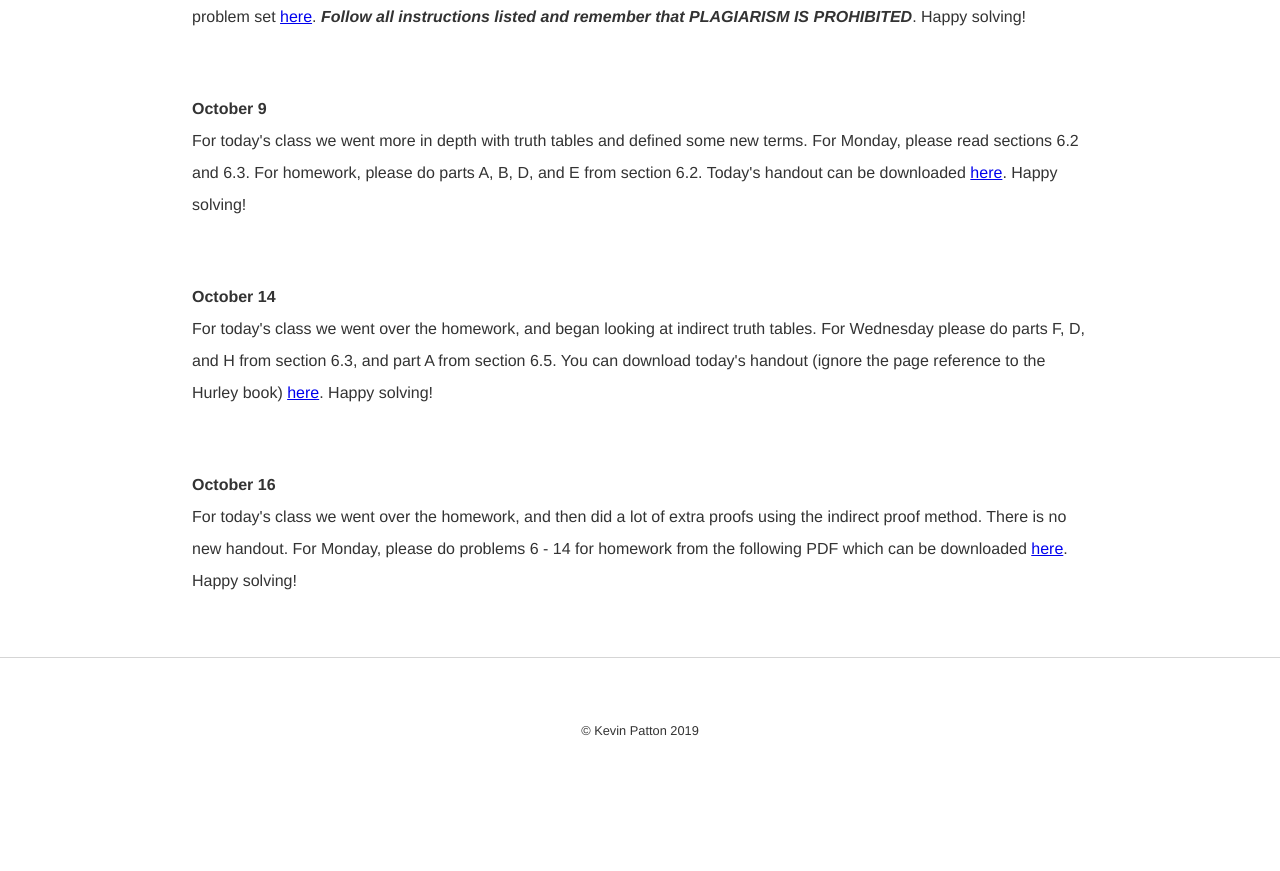
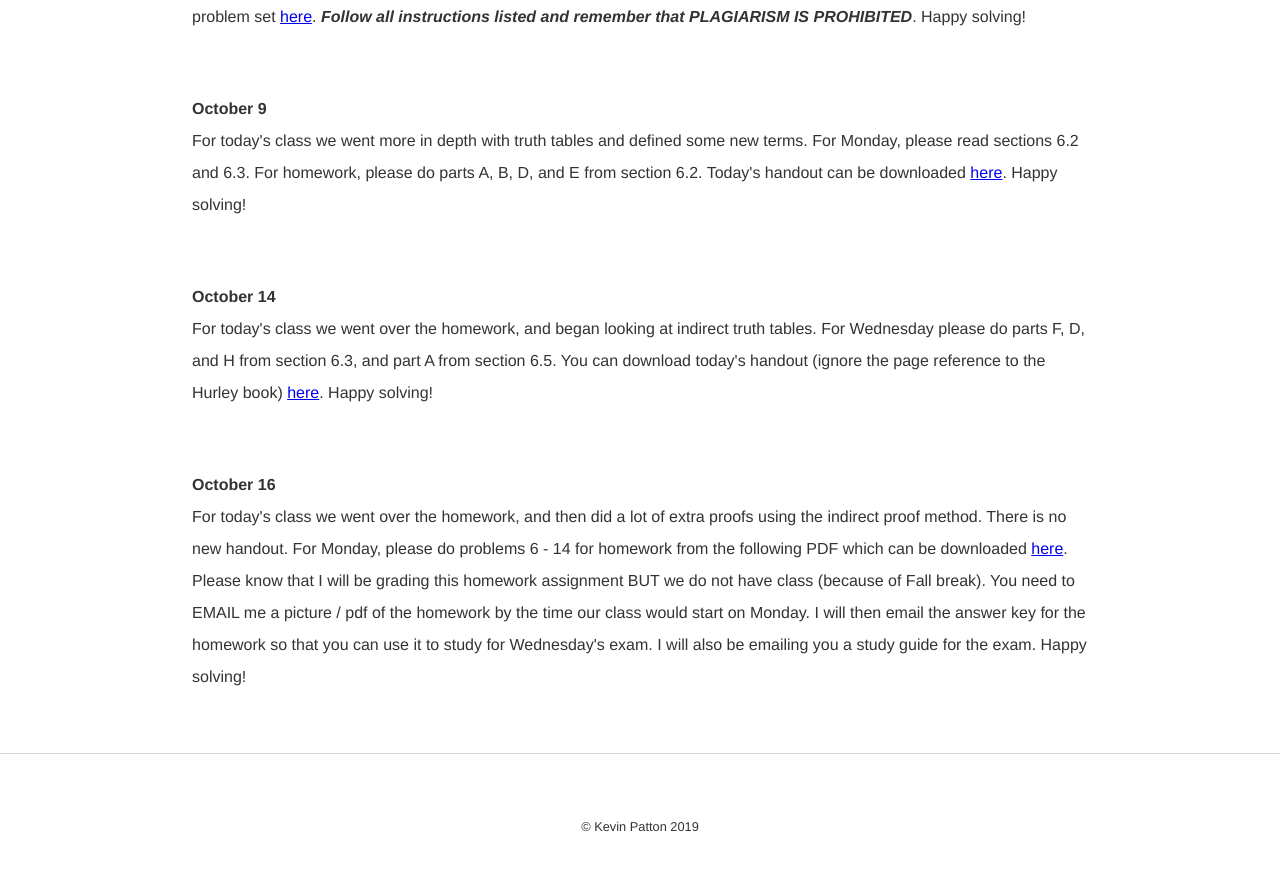
Before and after one commit to kevinjpatton/kevinjpatton.github.io, a Jekyll site: the page built from teaching/phil_1210/index.html, in a window 1280 px wide and 900 px high, scrolled down 2992 px. Shown: the top 871 px of the window. Built offline with Jekyll 4.4.1, drawn with Linux system fonts in a browser that asks for light colours; Markdown is read by kramdown in place of the engine named in the settings; before the commit the page ends 3796 px from its top, so only the background shows below that.

Commit message:
Update index.html

```diff
--- a/teaching/phil_1210/index.html
+++ b/teaching/phil_1210/index.html
@@ -37,4 +37,4 @@ For today's class we went more in depth with truth tables and defined some new t
 <p><b>October 14</b><br>
 For today's class we went over the homework, and began looking at indirect truth tables.    For Wednesday please do parts F, D, and H from section 6.3, and part A from section 6.5.  You can download today's handout (ignore the page reference to the Hurley book) <a href="/teaching/phil_1210/Day 15 - Section 6.4.pdf" target="_blank">here</a>.  Happy solving!</p>
 <p><b>October 16</b><br>
-For today's class we went over the homework, and then did a lot of extra proofs using the indirect proof method.  There is no new handout.  For Monday, please do problems 6 - 14 for homework from the following PDF which can be downloaded <a href="/teaching/phil_1210/IndirectTables.pdf" target="_blank">here</a>.  Happy solving!</p>
+For today's class we went over the homework, and then did a lot of extra proofs using the indirect proof method.  There is no new handout.  For Monday, please do problems 6 - 14 for homework from the following PDF which can be downloaded <a href="/teaching/phil_1210/IndirectTables.pdf" target="_blank">here</a>.  Please know that I will be grading this homework assignment BUT we do not have class (because of Fall break).  You need to EMAIL me a  picture / pdf of the homework by the time our class would start on Monday.  I will then email the answer key for the homework so that you can use it to study for Wednesday's exam.  I will also be emailing you a study guide for the exam.  Happy solving!</p>
```
